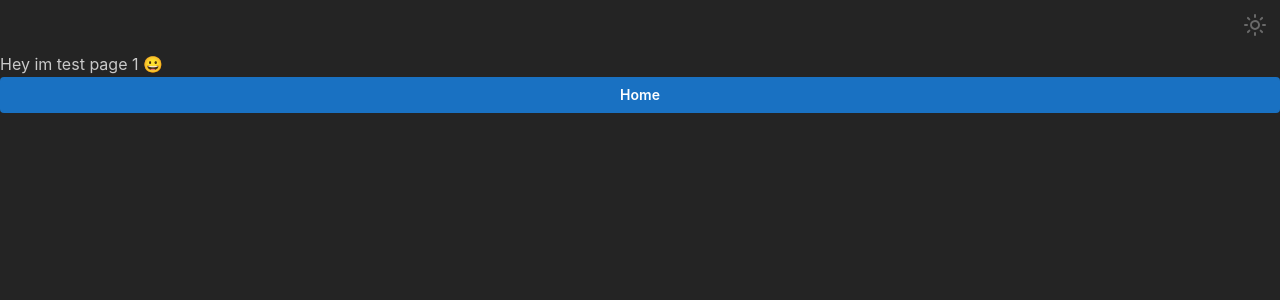
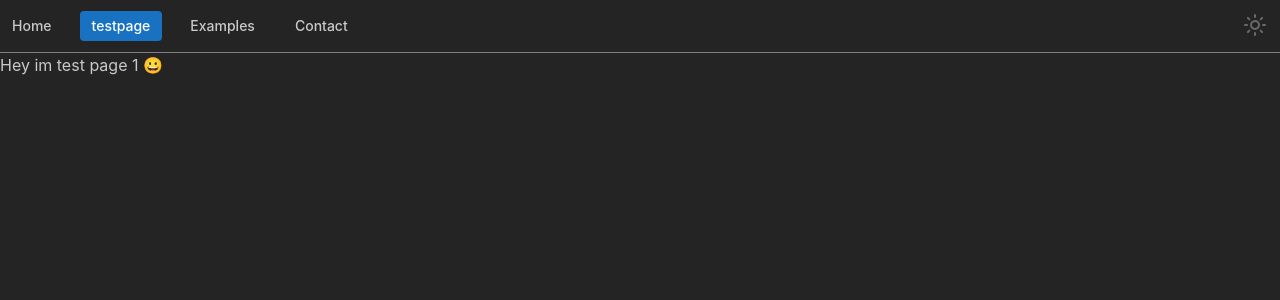
Before and after one commit to JamesWalkerGit/react-native-monorepo, a Next.js app in the folder apps/web/: page /testpage in a window 1280 px wide. Shown: the top 300 px of the page. Built offline with nearby package versions, Linux system fonts and the light colour scheme.

Commit message:
initial navbar setup, refactor metadata

```diff
--- /dev/null
+++ b/apps/web/app/components/Navbar.module.css
@@ -0,0 +1,32 @@
+.header {
+    height: rem(56px);
+    margin-bottom: rem(120px);
+    background-color: var(--mantine-color-body);
+    border-bottom: rem(1px) solid light-dark(var(--mantine-color-gray-3), var(--mantine-color-dark-4));
+}
+
+.inner {
+    height: rem(56px);
+    display: flex;
+    align-items: center;
+}
+
+.link {
+    display: block;
+    line-height: 1;
+    padding: rem(8px) rem(12px);
+    border-radius: var(--mantine-radius-sm);
+    text-decoration: none;
+    color: light-dark(var(--mantine-color-gray-7), var(--mantine-color-dark-0));
+    font-size: var(--mantine-font-size-sm);
+    font-weight: 500;
+
+    @mixin hover {
+        background-color: light-dark(var(--mantine-color-gray-0), var(--mantine-color-dark-6));
+    }
+
+    [data-mantine-color-scheme] &[data-active] {
+        background-color: var(--mantine-color-blue-filled);
+        color: var(--mantine-color-white);
+    }
+}
--- a/apps/web/app/components/Navbar.tsx
+++ b/apps/web/app/components/Navbar.tsx
@@ -1,15 +1,52 @@
 "use client";
-import { ActionIcon, useMantineColorScheme } from "@mantine/core";
+import { ActionIcon, Burger, Group, useMantineColorScheme } from "@mantine/core";
 import { StyleSheet } from "../../styles/Stylesheet";
 import { IconMoon, IconSunHigh } from "@tabler/icons-react";
+import { useDisclosure } from "@mantine/hooks";
+import { useEffect, useState } from "react";
+import classes from './Navbar.module.css';
+import Link from "next/link";
+import { usePathname, useRouter } from "next/navigation";
 
+const links = [
+    { link: '/', label: 'Home' },
+    { link: '/testpage', label: 'testpage' },
+    { link: '/examples', label: 'Examples' },
+    { link: '/community', label: 'Contact' },
+];
 
 export default function Navbar() {
     const { colorScheme, toggleColorScheme } = useMantineColorScheme();
+    const pathName = usePathname();
+
+    const [opened, { toggle }] = useDisclosure(false);
+    const [active, setActive] = useState(pathName);
+
+    const items = links.map((link) => (
+        <Link
+            key={link.label}
+            href={link.link}
+            className={classes.link}
+            data-active={active === link.link || undefined}
+            onClick={() => {
+                setActive(link.link);
+            }}
+        >
+            {link.label}
+        </Link>
+    ));
 
     return (
-        <div style={styles.navContainer}>
-            <div style={styles.navSection}>
+        <div style={styles.navContainer} className="header" >
+            <div style={styles.navSection} className="mantine-visible-from-xs" >
+                <Group visibleFrom="xs">
+                    {items}
+                </Group>
+            </div>
+            <div style={styles.navSection} className="mantine-hidden-from-xs">
+                <Burger opened={opened} onClick={toggle} hiddenFrom="xs" size="sm" style={{ alignSelf: 'center' }} onBlur={toggle} />
+            </div>
+            <div style={{ ...styles.navSection, ...styles.toggleThemeSection, }}>
                 <div style={styles.themeButtonContainer}>
                     <ActionIcon color="dark" variant='transparent' aria-label={colorScheme === 'dark' ? 'Set Light Theme' : 'Set Dark Theme'} size="lg"
                         onClick={() => toggleColorScheme()}
@@ -25,8 +62,11 @@ export default function Navbar() {
 const styles = StyleSheet.create({
     navContainer: {
         flex: 1,
-        display: 'grid',
-        width: '100%'
+        display: 'flex',
+        width: '100%',
+        flexDirection: 'row',
+        borderBottomWidth: 1,
+        borderBottomColor: 'grey',
     },
     navSection: {
         flex: 1,
@@ -35,6 +75,9 @@ const styles = StyleSheet.create({
         alignItems: 'center'
     },
     themeButtonContainer: {
-        padding: 8
+        padding: 8,
+    },
+    toggleThemeSection: {
+        justifyContent: 'flex-end'
     }
 });
--- a/apps/web/app/layout.tsx
+++ b/apps/web/app/layout.tsx
@@ -6,11 +6,16 @@ import '../styles/global.css';
 import { ColorSchemeScript } from "@mantine/core";
 import '@mantine/core/styles.css';
 import Navbar from "./components/Navbar";
+import { Metadata } from 'next'
+
+export const metadata: Metadata = {
+  title: 'Jprojects',
+  description: 'Jprojects site collection'
+}
 
 export default function RootLayout({ children }: { children: React.ReactNode }) {
   return (
     <>
-      <meta name="description" content="Jprojects site collection" />
       <html lang="en" className='dark' style={styles.html}>
         <head>
           <ColorSchemeScript />
@@ -29,9 +34,7 @@ export default function RootLayout({ children }: { children: React.ReactNode })
 
 const styles = StyleSheet.create({
   html: {
-    flex: 1,
   },
   body: {
-    flex: 1,
   },
 });
--- a/apps/web/app/page.tsx
+++ b/apps/web/app/page.tsx
@@ -1,6 +1,5 @@
 "use client";
 
-import { useRouter } from "next/navigation";
 import Confetti from 'react-confetti'
 import { useState } from "react";
 import Image from 'next/image';
@@ -10,20 +9,14 @@ import { IconBrandGithub } from "@tabler/icons-react";
 import { Button, Loader, Modal, } from "@mantine/core";
 import { useDisclosure, useViewportSize } from "@mantine/hooks";
 
-
 export default function Homepage() {
   const [confettiStatus, setConfettiStatus] = useState(false);
   const [opened, { open, close }] = useDisclosure(false);
 
-  const router = useRouter();
   const session = useSession();
   const { height, width } = useViewportSize();
 
   const styles = createStyles();
-
-  const goTo = (route: string) => {
-    router.push('/' + route)
-  }
 
   const toggleConfetti = () => {
     setConfettiStatus(!confettiStatus)
@@ -38,7 +31,6 @@ export default function Homepage() {
       </>
       :
       <>
-        <title>Jprojects</title>
         <div style={styles.container}>
           {
             confettiStatus ?
--- a/apps/web/app/testpage/page.tsx
+++ b/apps/web/app/testpage/page.tsx
@@ -1,20 +1,7 @@
-"use client";
-
-
-import { Button } from "@mantine/core";
-import { useRouter } from "next/navigation";
-
 export default function TestPage() {
-    const router = useRouter()
-
-    const goBack = () => {
-        router.push('/')
-    }
-
     return (
         <div style={{ display: 'flex', flexDirection: 'column' }}>
             Hey im test page 1 😀
-            <Button onClick={goBack}>Home</Button>
         </div>
     );
 }
--- a/apps/web/jest.setup.ts
+++ b/apps/web/jest.setup.ts
@@ -8,6 +8,10 @@ jest.mock("next/navigation", () => ({
         return {
             prefetch: () => null
         };
+    },
+    usePathname() {
+        return {
+        }
     }
 }));
 
```
